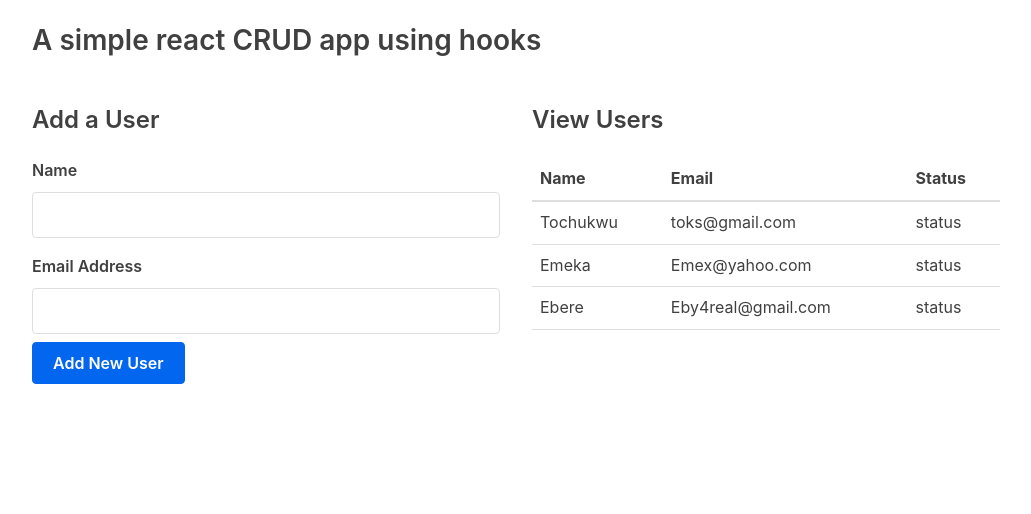
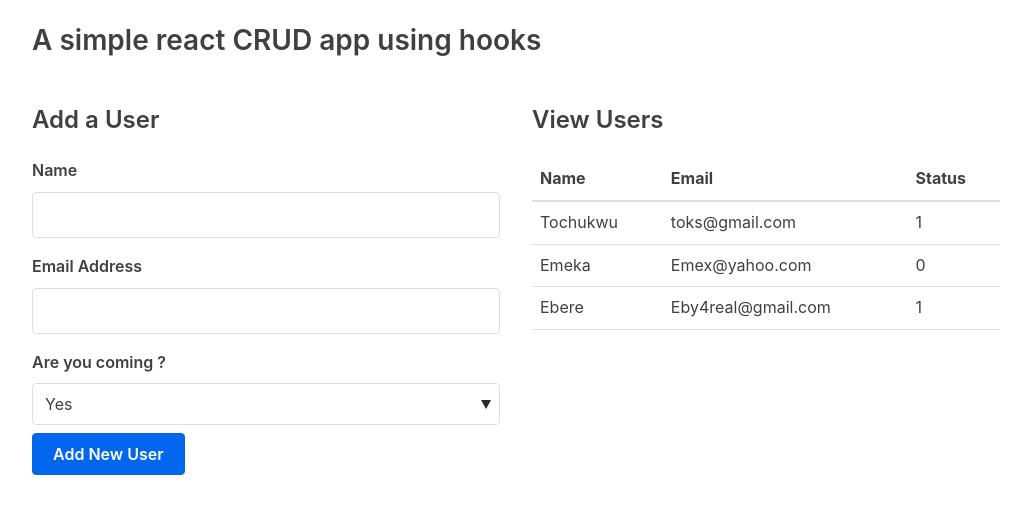
Before and after one commit to tochukwuali/basic-react-authentication, a React (Create React App) app: page / in a window 1280 px wide. Shown: the top 514 px of the page, without its empty margins (124-1155 px from the left). Built offline with nearby package versions, Linux system fonts and the light colour scheme.

Commit message:
added the select option

```diff
--- a/src/AddUser.js
+++ b/src/AddUser.js
@@ -26,12 +26,29 @@ export default function AddUser() {
         <h4>Add a User</h4>
         <form onSubmit={onSubmit}>
           <label htmlFor="Name">Name</label>
-                <input type="text" name="name" value={name} onChange={e => setName(e.target.value)}/>
+          <input
+            type="text"
+            name="name"
+            value={name}
+            onChange={e => setName(e.target.value)}
+          />
           <label htmlFor="Email Address">Email Address</label>
-                <input type="email" name="email" value={email} onChange={e => setEmail(e.target.value)}/>
+          <input
+            type="email"
+            name="email"
+            value={email}
+            onChange={e => setEmail(e.target.value)}
+          />
+          <label htmlFor="choose">Are you coming ?</label>
+          <select id="choose">
+            {/* <option disabled selected>
+              Are you coming ?
+            </option> */}
+            <option value="option-1">Yes</option>
+            <option value="option-2">No</option>
+          </select>
           <button> Add New User</button>
         </form>
-
       </div>
-    )
+    );
 }
--- a/src/GlobalState.js
+++ b/src/GlobalState.js
@@ -5,17 +5,20 @@ const users = [
   {
     id: 1,
     name: "Tochukwu",
-    email: "toks@gmail.com"
+    email: "toks@gmail.com",
+    status: 1
   },
   {
     id: 2,
     name: "Emeka",
-    email: "Emex@yahoo.com"
+    email: "Emex@yahoo.com",
+    status: 0
   },
   {
     id: 3,
     name: "Ebere",
-    email: "Eby4real@gmail.com"
+    email: "Eby4real@gmail.com",
+    status: 1
   }
 ];
 
--- a/src/UsersList.js
+++ b/src/UsersList.js
@@ -20,7 +20,7 @@ export default function UsersList() {
             <tr key={index}>
               <td>{user.name}</td>
               <td>{user.email}</td>
-              <td>status</td>
+              <td>{user.status}</td>
             </tr>
           ))}
         </tbody>
```
Also changed, not shown: 1 other file (tests, documents, lock files or other folders). Lines whose indentation alone changed are shown as unchanged.
